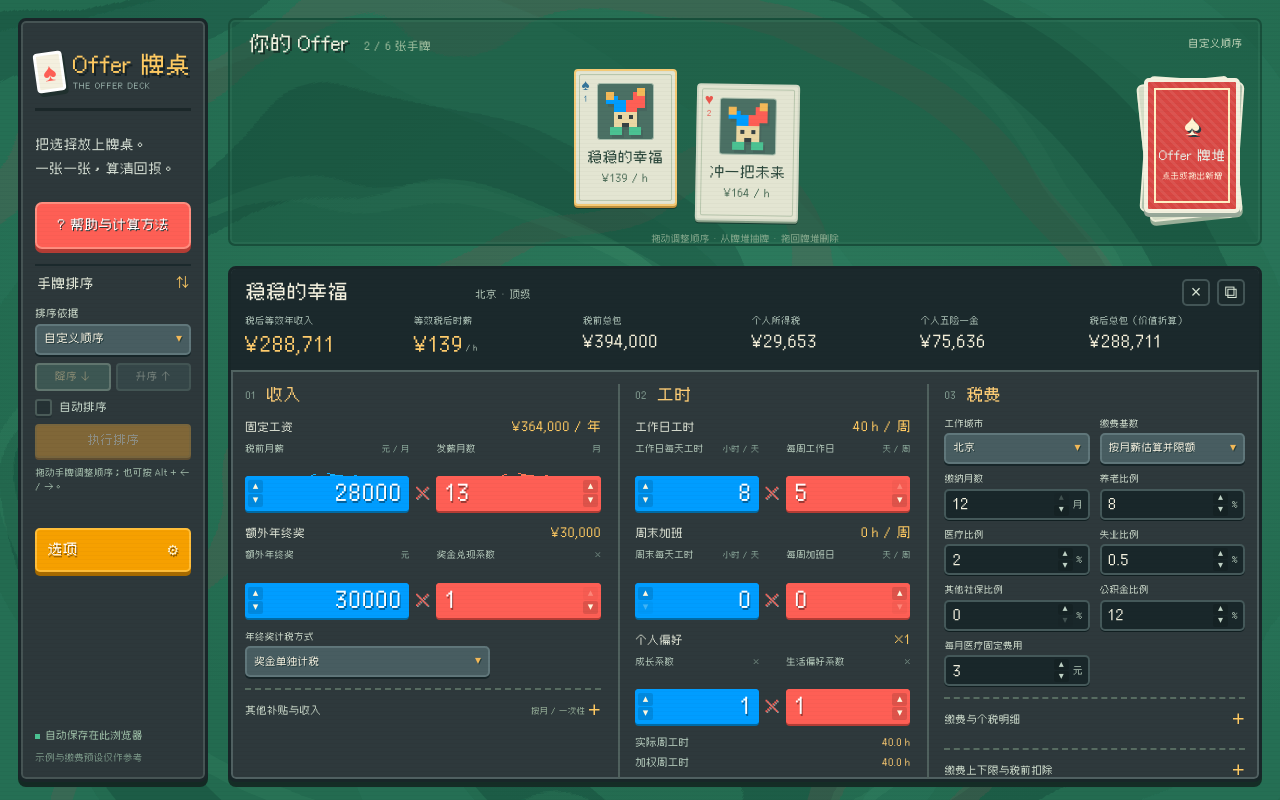
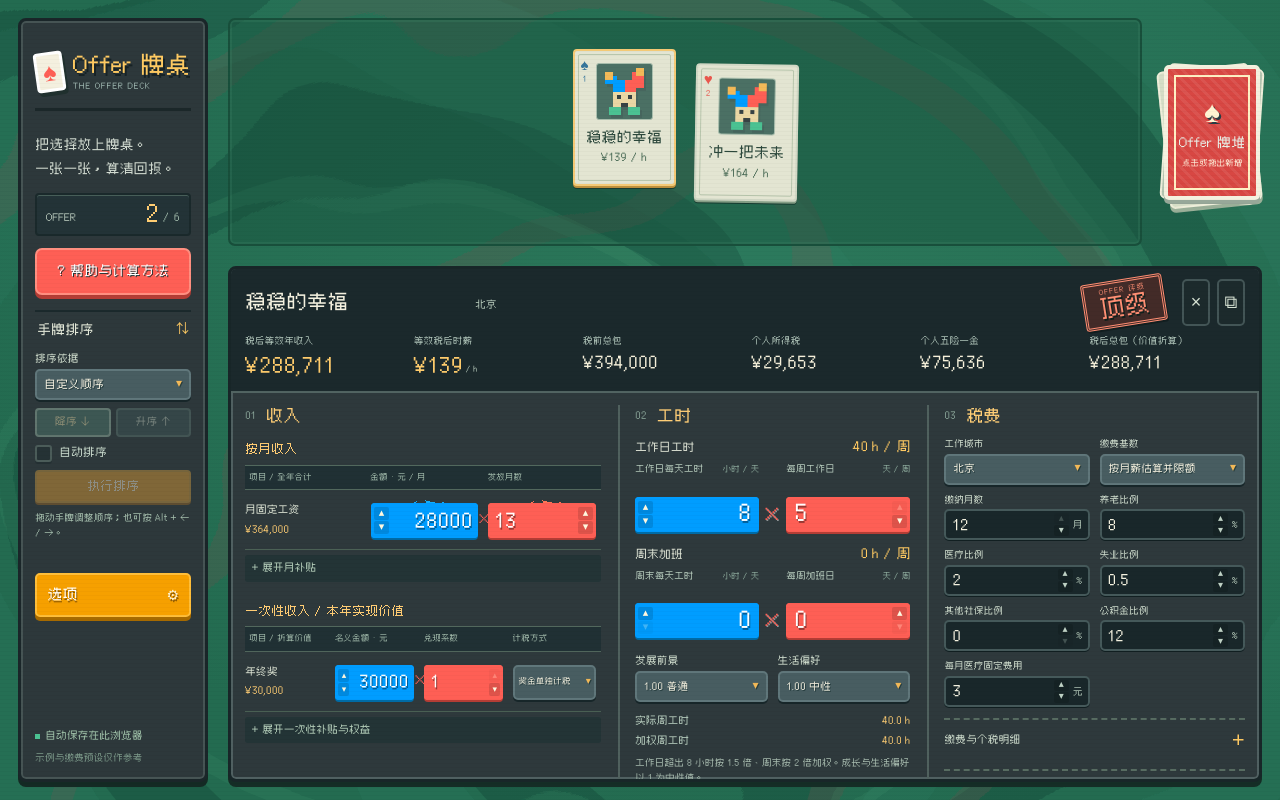
Before and after one commit to JustinWCola/offer_calculator, a React (Vite) app: page / in a window 1280 px wide. Built offline with nearby package versions, Linux system fonts and the light colour scheme.

Commit message:
Group expandable incomes under shared headers and separate the deck from the hand

```diff
--- a/src/App.jsx
+++ b/src/App.jsx
@@ -123,7 +123,7 @@ function loadUi() {
   } catch { return { activeId: null, animations: true, notes: false, sort: defaultSort }; }
 }
 function ProductCounter({ offer, left, right, title, leftLabel, rightLabel, leftUnit = '元', rightUnit = '×',
-  baseline = 1, leftMax, rightMax, leftStep = 100, rightStep = .05, format = money, update, notes = false, explanation }) {
+  baseline = 1, leftMax, rightMax, leftStep = 100, rightStep = .05, format = money, update, notes = false, explanation, tableMode = false, tax }) {
   const a = offer.input[left], b = offer.input[right], result = productValue(a, b, leftMax, rightMax);
   const mult = result === null ? null : Number(b), previous = useRef(mult), [flare, setFlare] = useState(0);
   useEffect(() => {
@@ -137,12 +137,18 @@ function ProductCounter({ offer, left, right, title, leftLabel, rightLabel, left
   }, [mult]);
   const heat = Math.max(multiplierHeat(mult ?? NaN, baseline), flare);
   const operand = (field, value, label, unit, color, max, step) => <div className="operand-stack">
-    <label className="operand-caption" htmlFor={offer.id + '-' + field}>{label}<span>{unit}</span></label>
+    <label className={tableMode ? 'sr-only' : 'operand-caption'} htmlFor={offer.id + '-' + field}>{label}<span>{unit}</span></label>
     <div className={'operand ' + color + ' heat-' + heat} data-heat={heat}>
       {heat > 0 && <Flame level={heat} color={color === 'chips-operand' ? 'blue' : 'red'} />}
       <NumericInput id={offer.id + '-' + field} label={labels[field]} value={value} max={max} step={step} onChange={value => update(field, value)} />
     </div>
   </div>;
+  if (tableMode) return <tr className="income-row" data-product={left}>
+    <th scope="row"><span>{title}</span><output data-testid={'product-' + left}>{result === null ? '—' : format(result)}</output></th>
+    <td>{operand(left, a, leftLabel || labels[left], leftUnit, 'chips-operand', leftMax, leftStep)}</td>
+    <td className="income-mult-cell"><span className="row-multiply" aria-hidden="true">×</span>{operand(right, b, rightLabel || labels[right], rightUnit, 'mult-operand', rightMax, rightStep)}</td>
+    {tax && <td className="income-tax-cell">{tax}</td>}
+  </tr>;
   return <section className="product-counter" aria-label={title + '乘法'} data-product={left}>
     <div className="product-title"><h3>{title}</h3><output className="product-result" aria-live="polite" data-testid={'product-' + left}>{result === null ? '—' : format(result)}</output></div>
     <div className="product-equation">
@@ -158,8 +164,16 @@ function TextResults({ rows, className = '' }) {
   return <dl className={'text-results ' + className}>{rows.map(([label, value]) => <div key={label}><dt>{label}</dt><dd>{value}</dd></div>)}</dl>;
 }
 
+function coefficientOptions(current, choices) {
+  const value = String(current), options = choices.map(([number, title]) => [String(number), title]);
+  if (!options.some(([number]) => Number(number) === Number(current))) options.unshift([value, '保留当前值 ' + (value || '未填写')]);
+  else if (!options.some(([number]) => number === value)) options.unshift([value, '当前 ' + value]);
+  return options;
+}
+
 function OfferEditor({ offer, update, duplicate, canDuplicate, notes, requestFocus, discard }) {
   const r = offer.result, amount = value => r ? money(value) : '—';
+  const [monthlyExpanded, setMonthlyExpanded] = useState(false), [annualExpanded, setAnnualExpanded] = useState(false);
   const number = (field, options = {}) => <NumberField key={field} offer={offer} field={field} update={update} {...options} />;
   const select = (field, choices, label) => <SelectField key={field} offer={offer} field={field} update={update} options={choices} label={label} />;
   const product = (left, right, title, options = {}) => <ProductCounter key={offer.id + '-' + left} offer={offer} left={left} right={right} title={title} update={update} notes={notes} {...options} />;
@@ -172,8 +186,8 @@ function OfferEditor({ offer, update, duplicate, canDuplicate, notes, requestFoc
     <header className="offer-summary">
       <div className="summary-identity"><div className="editor-name"><label className="sr-only" htmlFor={offer.id + '-name'}>Offer 名称</label>
         <input id={offer.id + '-name'} value={offer.name} maxLength={32} onChange={e => update('name', e.target.value)} placeholder="为这份 Offer 命名" />
-        <span>{cities[offer.input.city]} · {r ? r.rating.label : '输入待完善'}</span></div>
-        <div className="summary-actions"><button className="icon-button delete-offer" onClick={discard} aria-label="删除当前 Offer" title="删除当前 Offer">×</button>
+        <span>{cities[offer.input.city]}{!r && ' · 输入待完善'}</span></div>
+        <div className="summary-actions">{r && <span className={'rating-stamp rating-' + (r.eqAfterHourly >= 200 ? 'legend' : r.eqAfterHourly >= 120 ? 'top' : r.eqAfterHourly >= 70 ? 'good' : r.eqAfterHourly >= 35 ? 'normal' : 'low')} role="status" aria-label={'Offer 评价：' + r.rating.label} title={r.rating.comment}><span>OFFER 评级</span><strong>{r.rating.label}</strong></span>}<button className="icon-button delete-offer" onClick={discard} aria-label="删除当前 Offer" title="删除当前 Offer">×</button>
         <button className="icon-button duplicate-offer" onClick={duplicate} disabled={!canDuplicate} aria-label="复制当前 Offer" title="复制当前 Offer">⧉</button></div>
       </div>
       <div className="summary-metrics" aria-live="polite">
@@ -185,23 +199,31 @@ function OfferEditor({ offer, update, duplicate, canDuplicate, notes, requestFoc
     {offer.error && <div className="input-error" role="alert"><span>{offer.error}</span>{offer.errorField && <button onClick={() => requestFocus(offer.errorField)}>定位输入 ↗</button>}</div>}
     <div className="editor-scroll" key={offer.id}><div className="editor-columns">
       <section className="editor-column income-column" aria-labelledby="income-heading"><h2 id="income-heading" className="column-heading">01 <span>收入</span></h2>
-        {product('monthlyBase', 'salaryMonths', '固定工资', { leftUnit: '元 / 月', rightUnit: '月', baseline: 12, leftStep: 500, rightStep: .5, format: value => money(value) + ' / 年', explanation: '税前月薪 × 发薪月数，超过 12 薪时倍率升温。' })}
-        {product('annualBonus', 'bonusFactor', '额外年终奖', { rightMax: 1, rightStep: .05, explanation: '只填没有计入发薪月数的额外奖金，避免重复。' })}
-        {select('bonusTax', [['separate', '奖金单独计税'], ['comprehensive', '并入综合所得']], '年终奖计税方式')}
-        <details className="advanced-settings extra-income"><summary>其他补贴与收入<span>按月 / 一次性</span></summary><div className="advanced-content">
-          <table className="income-table"><caption>按月计算</caption><thead><tr><th scope="col">收入项目与折算</th><th scope="col">计税</th></tr></thead><tbody>
-            <tr><td>{product('monthlyAllowance', 'allowanceMonths', '固定补贴', { leftUnit: '元 / 月', rightUnit: '月', baseline: 12, rightMax: 12, rightStep: 1, format: value => money(value) + ' / 年' })}</td><td><span className="tax-tag">综合所得</span></td></tr>
-          </tbody></table>
-          <table className="income-table"><caption>一次性 / 本年实现价值</caption><thead><tr><th scope="col">名义金额 × 兑现系数</th><th scope="col">计税方式</th></tr></thead><tbody>
-            {annualIncomeRows.map(([left, right, title, tax, choices]) => <tr key={left}><td>{product(left, right, title, { rightMax: 1, rightStep: .05 })}</td><td>{tax ? select(tax, choices) : <span className="tax-tag">不计现金个税</span>}</td></tr>)}
-          </tbody></table>
-          <p className="field-help">兑现系数只影响比较价值；税费仍按名义收入估算。股票填本年归属价值，签字费只计本年。</p>
-        </div></details>
+        <table className="shared-income-table monthly-income-table"><caption>按月收入</caption>
+          <thead><tr><th scope="col">项目 / 全年合计</th><th scope="col">金额 · 元 / 月</th><th scope="col">发放月数</th></tr></thead>
+          <tbody>{product('monthlyBase', 'salaryMonths', '月固定工资', { tableMode: true, baseline: 12, leftStep: 500, rightStep: .5 })}</tbody>
+          <tbody id={offer.id + '-monthly-extra'} hidden={!monthlyExpanded} data-income-extra="monthly">
+            {product('monthlyAllowance', 'allowanceMonths', '月补贴', { tableMode: true, baseline: 12, rightMax: 12, rightStep: 1 })}
+          </tbody>
+          <tfoot><tr><td colSpan="3"><ActionButton className="income-expand" aria-expanded={monthlyExpanded} aria-controls={offer.id + '-monthly-extra'} onClick={() => setMonthlyExpanded(value => !value)}>{monthlyExpanded ? '− 收起月补贴' : '+ 展开月补贴'}</ActionButton></td></tr></tfoot>
+        </table>
+        <table className="shared-income-table annual-income-table"><caption>一次性收入 / 本年实现价值</caption>
+          <thead><tr><th scope="col">项目 / 折算价值</th><th scope="col">名义金额 · 元</th><th scope="col">兑现系数</th><th scope="col">计税方式</th></tr></thead>
+          <tbody>{product('annualBonus', 'bonusFactor', '年终奖', { tableMode: true, rightMax: 1, rightStep: .05, tax: select('bonusTax', [['separate', '奖金单独计税'], ['comprehensive', '并入综合所得']], '年终奖计税方式') })}</tbody>
+          <tbody id={offer.id + '-annual-extra'} hidden={!annualExpanded} data-income-extra="annual">
+            {annualIncomeRows.map(([left, right, title, tax, choices]) => product(left, right, title, { tableMode: true, rightMax: 1, rightStep: .05, tax: tax ? select(tax, choices) : <span className="tax-tag">不计现金个税</span> }))}
+          </tbody>
+          <tfoot><tr><td colSpan="4"><ActionButton className="income-expand" aria-expanded={annualExpanded} aria-controls={offer.id + '-annual-extra'} onClick={() => setAnnualExpanded(value => !value)}>{annualExpanded ? '− 收起一次性补贴与权益' : '+ 展开一次性补贴与权益'}</ActionButton></td></tr></tfoot>
+        </table>
+        {notes && <p className="field-help">月收入按发放月数合计；年终奖只填未计入发薪月数的部分。一次性收入按本年金额与兑现系数折算，税费仍按名义金额估算。</p>}
       </section>
       <section className="editor-column time-column" aria-labelledby="time-heading"><h2 id="time-heading" className="column-heading">02 <span>工时</span></h2>
         {product('weekdayHours', 'weekdayDays', '工作日工时', { leftUnit: '小时 / 天', rightUnit: '天 / 周', leftMax: 24, rightMax: 5, leftStep: .5, rightStep: .5, baseline: 5, format: value => scoreNumber(value) + ' h / 周' })}
         {product('weekendHours', 'weekendDays', '周末加班', { leftUnit: '小时 / 天', rightUnit: '天 / 周', leftMax: 24, rightMax: 2, leftStep: .5, rightStep: .5, baseline: 1, format: value => scoreNumber(value) + ' h / 周' })}
-        {product('growth', 'locationFactor', '个人偏好', { leftUnit: '×', rightUnit: '×', leftStep: .05, rightStep: .05, format: value => '×' + scoreNumber(value, 3) })}
+        <div className="field-grid preference-fields">
+          {select('growth', coefficientOptions(offer.input.growth, [[1.3, '1.30 顶级成长'], [1.15, '1.15 良好成长'], [1, '1.00 普通'], [.9, '0.90 较弱'], [.8, '0.80 消耗型']]), '发展前景')}
+          {select('locationFactor', coefficientOptions(offer.input.locationFactor, [[1.3, '1.30 非常喜欢'], [1.15, '1.15 比较喜欢'], [1, '1.00 中性'], [.9, '0.90 不太喜欢'], [.8, '0.80 较不适应']]), '生活偏好')}
+        </div>
         <TextResults rows={[["实际周工时", r ? r.wh.actual.toFixed(1) + ' h' : '—'], ['加权周工时', r ? r.wh.weighted.toFixed(1) + ' h' : '—']]} />
         <p className="field-help">工作日超出 8 小时按 1.5 倍、周末按 2 倍加权。成长与生活偏好以 1 为中性值。</p>
       </section>
@@ -287,7 +309,9 @@ export default function App() {
     if (!pendingFocus || !active) return;
     const input = document.getElementById(active.id + '-' + pendingFocus);
     for (let parent = input?.parentElement; parent && !parent.classList.contains('offer-editor'); parent = parent.parentElement) { if (parent.tagName === 'DETAILS') parent.open = true; }
-    input?.focus(); setPendingFocus(null);
+    const hiddenRows = input?.closest('tbody[hidden]');
+    if (hiddenRows) [...document.querySelectorAll('[aria-controls]')].find(button => button.getAttribute('aria-controls') === hiddenRows.id)?.click();
+    requestAnimationFrame(() => input?.focus()); setPendingFocus(null);
   }, [pendingFocus, active?.id]);
   const notify = message => { setToast(message); clearTimeout(toastTimer.current); toastTimer.current = setTimeout(() => setToast(''), 6000); };
   const select = id => { if (!suppressClick.current) setUi(current => ({ ...current, activeId: id })); };
@@ -414,6 +438,7 @@ export default function App() {
     <aside className="sidebar" aria-label="标题、帮助与选项">
       <div className="sidebar-brand"><span className="brand-mark" aria-hidden="true">♠</span><div><h1>Offer 牌桌</h1><span>THE OFFER DECK</span></div></div>
       <p className="side-intro">把选择放上牌桌。<br />一张一张，算清回报。</p>
+      <div className="sidebar-offer-count" aria-label="Offer 数量"><span>OFFER</span><strong>{offers.length}<small> / {MAX_OFFERS}</small></strong></div>
       <button className="sidebar-button help-button" onClick={() => dialogRef.current.showModal()}>? 帮助与计算方法</button>
       <SortControl settings={ui.sort} configure={configureSort} execute={executeSort} />
       <details className="side-options"><summary>选项 <span>⚙</span></summary><div>
@@ -425,13 +450,13 @@ export default function App() {
       <div className="side-bottom"><span className="save-indicator"><i />{saved ? '自动保存在此浏览器' : '存储不可用，仅当前会话'}</span><small>示例与缴费预设仅作参考</small></div>
     </aside>
     <main className="playing-table" aria-label="Offer 牌桌">
-      <section className={'hand-zone ' + (drag?.target === 'hand' ? 'drop-ready' : '')} data-drop-zone="hand" aria-label="Offer 牌槽">
-        <div className="hand-heading"><div><h2>你的 Offer</h2><span>{offers.length} / {MAX_OFFERS} 张手牌</span></div><span className="hand-sort-state">{ui.sort.criterion === 'custom' ? '自定义顺序' : SORT_OPTIONS.find(([key]) => key === ui.sort.criterion)[1] + (ui.sort.automatic ? ' · 自动' : ' · 手动')}</span></div>
-        <div className="hand-content"><div className={'offer-hand ' + (drag?.kind === 'offer' && drag.target === 'hand' && !drag.insertBefore ? 'insert-end' : '')}>{displayed.map((offer, index) => <OfferSlot key={offer.id} offer={offer} index={index}
+      <div className="hand-row"><section className={'hand-zone ' + (drag?.target === 'hand' ? 'drop-ready' : '')} data-drop-zone="hand" aria-label="Offer 牌槽">
+        <div className={'offer-hand ' + (drag?.kind === 'offer' && drag.target === 'hand' && !drag.insertBefore ? 'insert-end' : '')}>{displayed.map((offer, index) => <OfferSlot key={offer.id} offer={offer} index={index}
           selected={active?.id === offer.id} select={() => select(offer.id)} dragHandlers={dragHandlers({ kind: 'offer', id: offer.id })}
           isDragging={drag?.id === offer.id} insertionBefore={drag?.target === 'hand' && drag.insertBefore === offer.id} move={delta => moveCard(offer.id, delta)} />)}
           {offers.length === 0 && <div className="hand-empty">还没有手牌。点击抽牌堆，或拖一张进来。</div>}
         </div>
+      </section>
         <aside className="deck-rail" aria-label="Offer 牌堆">
           <div className={'pile combined-pile ' + (drag?.kind === 'offer' ? 'delete-ready ' : '') + (drag?.target === 'deck' ? 'delete-hover' : '')} data-drop-zone="deck">
             <button className="deck-action draw-action" disabled={offers.length >= MAX_OFFERS} onClick={() => clicked(add)} {...dragHandlers({ kind: 'draw' })} aria-label="抽取新 Offer">
@@ -440,8 +465,6 @@ export default function App() {
             {discarded.length > 0 && <ActionButton className="undo-discard" onClick={undo} disabled={offers.length >= MAX_OFFERS}>↶ 撤销删除</ActionButton>}
           </div>
         </aside></div>
-        <p className="hand-hint">拖动调整顺序 · 从牌堆抽牌 · 拖回牌堆删除</p>
-      </section>
       <div className={'editor-drop-zone ' + (drag?.target === 'editor' ? 'drop-ready' : '')} data-drop-zone="editor">
         {active ? <OfferEditor key={active.id} offer={active} update={update} duplicate={duplicate} canDuplicate={offers.length < MAX_OFFERS} notes={ui.notes} requestFocus={requestFocus} discard={() => discard()} /> :
           <div className="empty-editor"><span aria-hidden="true">♠</span><h2>下一份 Offer，从抽牌开始。</h2><p>抽一张手牌，填入薪资与工时，即可比较。</p><button className="primary-button" onClick={add}>抽一张 Offer</button></div>}
--- a/src/SelectField.jsx
+++ b/src/SelectField.jsx
@@ -4,7 +4,7 @@ import { createPortal } from 'react-dom';
 export default function SelectField({ offer, field, label, options, update, wide = false }) {
   const id = `${offer.id}-${field}`, button = useRef(null), popup = useRef(null), anchor = useRef(null);
   const [open, setOpen] = useState(false), [active, setActive] = useState(0), [position, setPosition] = useState({});
-  const selected = Math.max(0, options.findIndex(([value]) => value === offer.input[field]));
+  const selected = Math.max(0, options.findIndex(([value]) => String(value) === String(offer.input[field])));
   function show() {
     const rect = button.current.getBoundingClientRect(), height = Math.min(options.length * 38 + 12, 260);
     anchor.current = rect;
--- a/src/styles.css
+++ b/src/styles.css
@@ -599,3 +599,46 @@ body::before{opacity:.7}
 .detail-heading{font-size:11px;font-weight:normal;color:#ffcf72;margin:13px 0 5px}
 button{touch-action:manipulation}
 .offer-slot,.deck-action{touch-action:none}
+
+/* Each pay group has one shared header and inline expandable rows. */
+.shared-income-table{width:100%;border-collapse:collapse;table-layout:fixed;margin:3px 0 14px;font-size:10px}
+.shared-income-table caption{text-align:left;color:#ffcc73;font-size:12px;padding:4px 0 6px}
+.shared-income-table thead th{font-size:8px;font-weight:normal;color:#a4bdad;text-align:left;padding:6px 4px;background:#203034;border-top:1px solid #52685d;border-bottom:1px solid #52685d;white-space:nowrap}
+.shared-income-table tbody th{padding:11px 5px 10px 0;text-align:left;font-weight:normal;vertical-align:middle;color:#e0e7d7}
+.shared-income-table tbody th>span{display:block;font-size:10px}.shared-income-table output{display:block;font-size:10px;color:#ffcd73;margin-top:5px;overflow-wrap:anywhere}
+.shared-income-table td{padding:13px 5px 11px;vertical-align:middle;border-bottom:1px solid #4b6155}
+.shared-income-table tbody th{border-bottom:1px solid #4b6155}
+.shared-income-table .operand{height:35px;min-height:35px}.shared-income-table .operand input{font-size:20px;padding:2px 3px}
+.monthly-income-table thead th:first-child{width:35%}.monthly-income-table thead th:nth-child(2){width:41%}.monthly-income-table thead th:last-child{width:24%}
+.annual-income-table thead th:first-child{width:24%}.annual-income-table thead th:nth-child(2){width:31%}.annual-income-table thead th:nth-child(3){width:18%}.annual-income-table thead th:last-child{width:27%}
+.annual-income-table .operand input{font-size:17px}.annual-income-table .value-arrows{width:11px}.annual-income-table .value-arrows button{min-width:11px;font-size:9px}
+.income-mult-cell{position:relative}.row-multiply{position:absolute;left:-4px;top:50%;transform:translateY(-50%);z-index:3;color:#fe5f55;font-size:15px}
+.income-tax-cell .field-label{display:none}.income-tax-cell .pixel-select{font-size:8px;padding:4px 3px;min-height:35px}.income-tax-cell .pixel-select>span:last-child{font-size:10px}
+.shared-income-table tfoot td{border:0;padding:5px 0 3px}.income-expand{border:0;border-radius:3px;background:#233436;color:#b8d2bd;font-size:10px;padding:6px 7px;width:100%;text-align:left}
+.income-expand:hover{background:#3b514d;color:#ffcf78}.income-expand[aria-expanded=true]{color:#ffcf78}
+.preference-fields{margin:15px 0 12px}.preference-fields .field-label{font-size:10px}.preference-fields .pixel-select{font-size:10px}
+.rating-stamp{position:relative;display:flex;flex-direction:column;align-items:center;justify-content:center;gap:1px;margin:0 10px 0 0;min-width:82px;padding:3px 8px;border:3px double currentColor;border-radius:3px;color:#ffca62;background:#23342d;box-shadow:1px 2px #121e1f;transform:rotate(-9deg);line-height:1.15}
+.rating-stamp>span{font-size:7px;letter-spacing:1px}.rating-stamp>strong{font-size:23px;font-weight:normal;text-shadow:1px 2px #10201c;white-space:nowrap}.rating-legend{color:#ffcc5c;background:#493b20}.rating-top{color:#ff8f74;background:#432b28}.rating-good{color:#75d0a0;background:#253f34}.rating-normal{color:#9fc3d2;background:#253b43}.rating-low{color:#e69bb1;background:#3c2934}
+.sidebar-offer-count{display:flex;align-items:baseline;justify-content:space-between;gap:7px;padding:6px 9px;margin:-9px 0 12px;border:2px solid #1a292b;border-radius:4px;background:#233337;color:#b7c8bb;font-size:10px;box-shadow:inset 0 1px #49605a}.sidebar-offer-count strong{font-size:24px;font-weight:normal;color:#ffcd72;line-height:1.1}.sidebar-offer-count small{font-size:11px;color:#99b2a3}
+.hand-row{grid-column:2;grid-row:1;display:grid;grid-template-columns:minmax(0,1fr) 100px;gap:20px;align-items:center;min-width:0;min-height:0}
+.hand-row .hand-zone{grid-column:1;grid-row:1;height:100%;display:flex;align-items:center;padding:17px 20px;min-width:0}
+.hand-row .offer-hand{width:100%;height:100%;padding:20px 0;min-height:0}
+.hand-row .deck-rail{grid-column:2;grid-row:1;position:static;align-self:center}
+@media(max-width:1250px){.shared-income-table .operand input{font-size:20px}.annual-income-table .operand input{font-size:17px}.hand-row{grid-template-columns:minmax(0,1fr) 90px;gap:15px}}
+@media(max-width:800px){
+ .table-layout{grid-template-rows:auto 152px minmax(0,1fr)}
+ .sidebar{grid-template-columns:minmax(0,1fr) auto auto auto;gap:6px}.sidebar-offer-count{grid-column:1/-1;grid-row:2;margin:0;padding:2px 7px;border-width:1px;font-size:8px}.sidebar-offer-count strong{font-size:14px}.sidebar-offer-count small{font-size:9px}
+ .hand-row{grid-column:1;grid-row:2;grid-template-columns:minmax(0,1fr) 64px;gap:12px;align-items:center}.hand-row .hand-zone{padding:13px 7px 6px}.hand-row .offer-hand{height:100%;padding:11px 0 5px}.hand-row .deck-rail{grid-column:2;grid-row:1}
+ .hand-row .offer-slot{flex-basis:76px}.hand-row .combined-pile .deck-action{height:98px}
+ .rating-stamp{min-width:55px;margin-right:3px;padding:2px 4px;border-width:2px}.rating-stamp>span{font-size:5px;letter-spacing:0}.rating-stamp>strong{font-size:16px}
+ .summary-identity .editor-name input{width:130px}.summary-identity .editor-name{gap:4px}.summary-actions{gap:3px}.summary-identity .editor-name span{font-size:8px}
+ .shared-income-table{margin-bottom:12px}.shared-income-table caption{font-size:11px}.shared-income-table .operand input{font-size:20px}.annual-income-table .operand input{font-size:17px}.shared-income-table thead th{font-size:8px;padding:5px 3px}.shared-income-table td{padding:13px 4px 11px}.shared-income-table tbody th>span{font-size:10px}.shared-income-table output{font-size:9px}
+}
+@media(max-width:360px){
+ .table-layout{grid-template-rows:auto 145px minmax(0,1fr)}.hand-row{grid-template-columns:minmax(0,1fr) 56px;gap:10px}.hand-row .hand-zone{padding-left:5px;padding-right:5px}
+ .summary-identity .editor-name input{width:109px;font-size:13px}.summary-identity .editor-name span{font-size:7px}.rating-stamp{min-width:48px;padding:2px}.rating-stamp>strong{font-size:14px}.rating-stamp>span{font-size:5px}.summary-actions .icon-button{min-width:19px;padding:1px 2px;font-size:14px}
+ .shared-income-table .operand input{font-size:18px}.annual-income-table .operand input{font-size:15px}.shared-income-table thead th{font-size:7px}.shared-income-table tbody th>span{font-size:9px}.shared-income-table output{font-size:8px}.income-tax-cell .pixel-select{font-size:7px}.income-tax-cell .pixel-select>span:last-child{font-size:8px}
+}
+.monthly-income-table thead th:first-child{width:34%}.monthly-income-table thead th:nth-child(2),.monthly-income-table thead th:last-child{width:33%}
+.annual-income-table thead th:first-child{width:24%}.annual-income-table thead th:nth-child(2),.annual-income-table thead th:nth-child(3){width:25%}.annual-income-table thead th:last-child{width:26%}
+@media(max-width:800px){.shared-income-table .operand input{font-size:18px}.annual-income-table .operand input{font-size:15px}}
```
Also changed, not shown: 2 other files (tests, documents, lock files or other folders).
